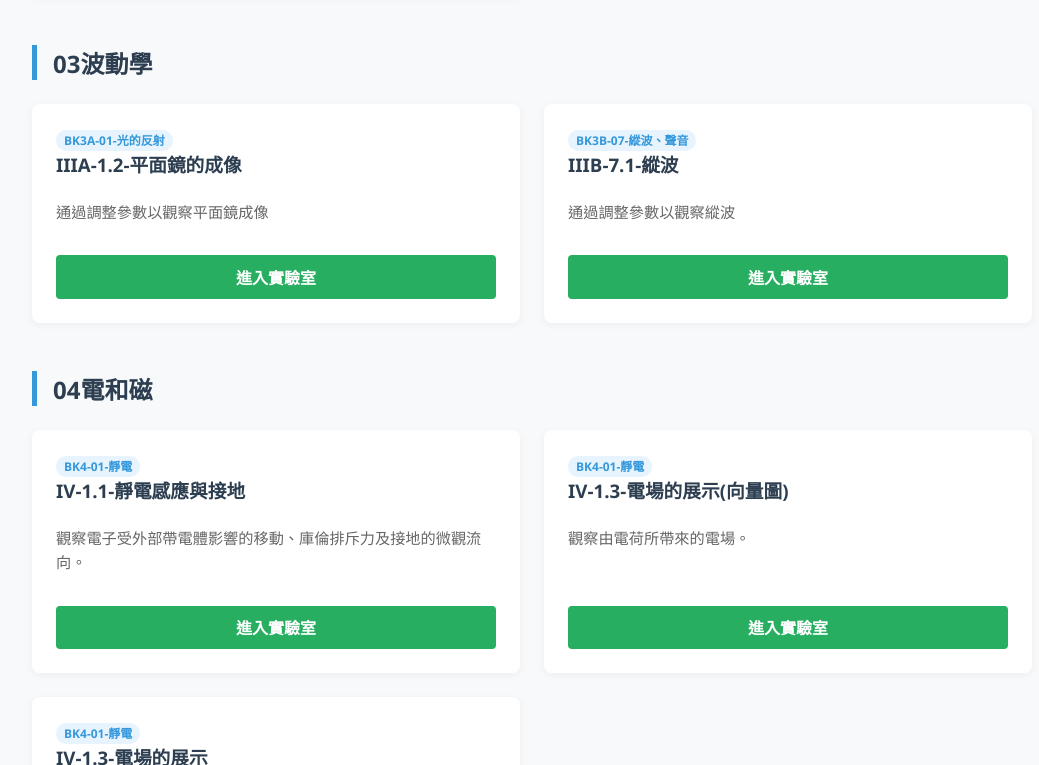
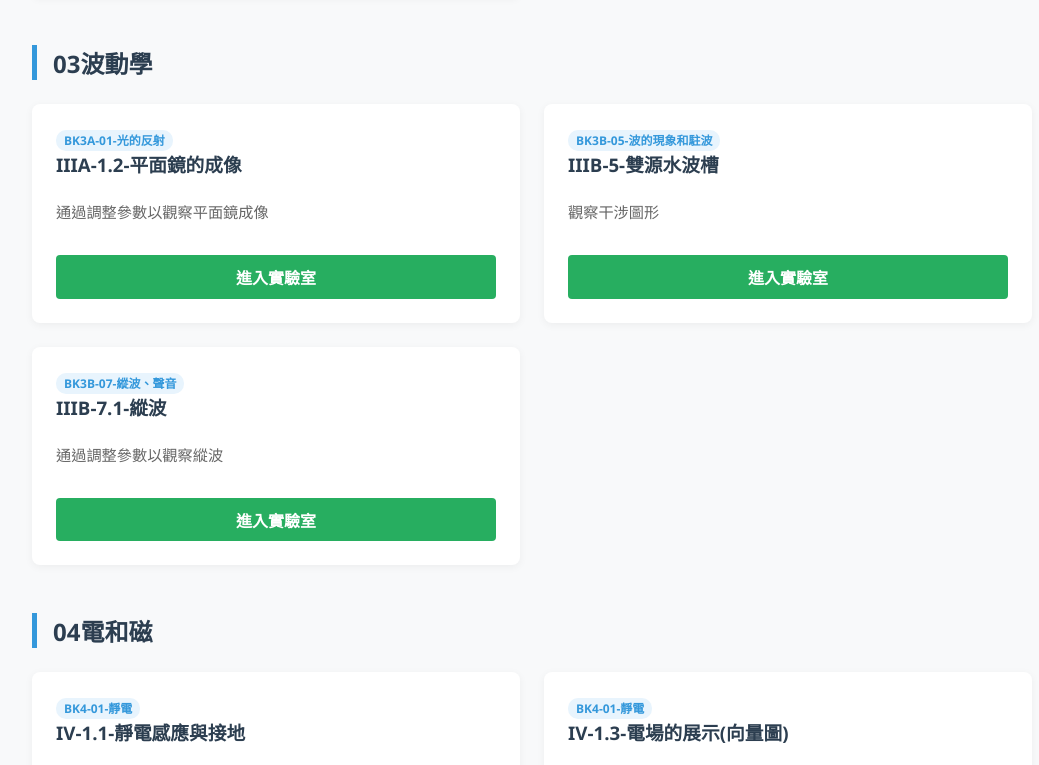
Before and after one commit to vr2lousir/dse-physics, a plain HTML site: page index.html in a window 1280 px wide. Shown: the part 749-1514 px from the top of the page, without its empty margins (108-1147 px from the left). Drawn offline with nearby package versions, Linux system fonts and the light colour scheme.

Commit message:
Update index.html

```diff
--- a/index.html
+++ b/index.html
@@ -154,6 +154,13 @@
                 id: "BK3A-01-光的反射"
             },
             {
+                title: "IIIB-5-雙源水波槽",
+                file: "03wave/3A-1_rayDiagram_plainMirror.html",
+                category: "03波動學",
+                desc: "觀察干涉圖形",
+                id: "BK3B-05-波的現象和駐波"
+            },
+            {
                 title: "IIIB-7.1-縱波",
                 file: "03wave/3B-7_longitudinal-wave.html",
                 category: "03波動學",
```
